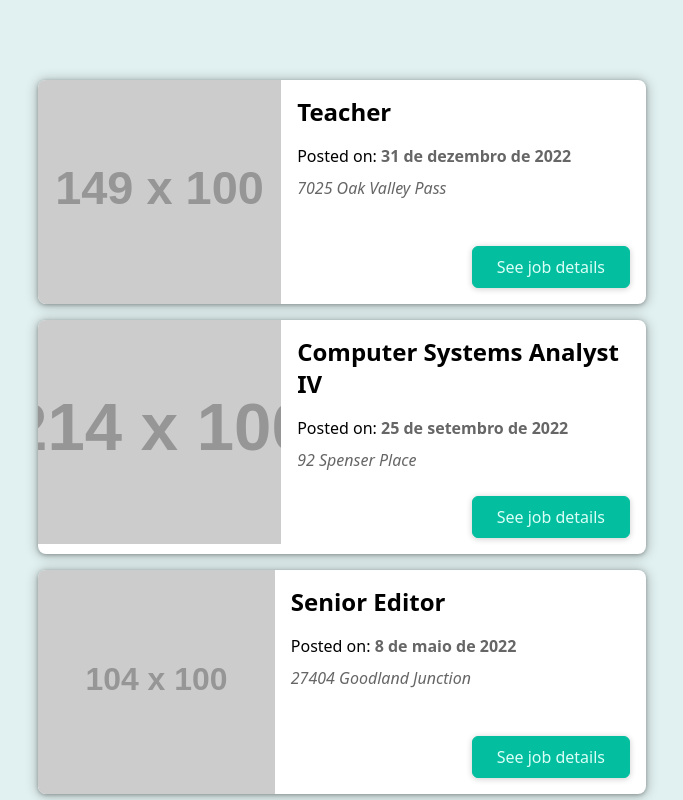
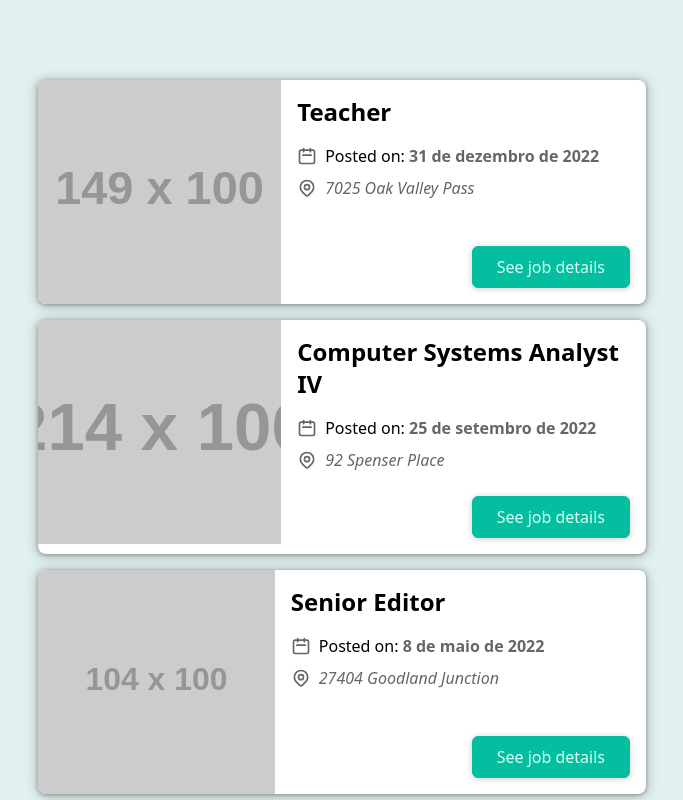
Before and after one commit to eduardomuchak/next-js-course, a Next.js app: page / in a window 1280 px wide. Shown: the top 800 px of the page, without its empty margins (298-981 px from the left). Built offline with nearby package versions, Linux system fonts and the light colour scheme.

Commit message:
style: :art: adiciona icones

```diff
--- /dev/null
+++ b/src/components/icons/address-icon.tsx
@@ -0,0 +1,25 @@
+function AddressIcon() {
+  return (
+    <svg
+      xmlns="http://www.w3.org/2000/svg"
+      fill="none"
+      viewBox="0 0 24 24"
+      stroke="currentColor"
+    >
+      <path
+        strokeLinecap="round"
+        strokeLinejoin="round"
+        strokeWidth={2}
+        d="M17.657 16.657L13.414 20.9a1.998 1.998 0 01-2.827 0l-4.244-4.243a8 8 0 1111.314 0z"
+      />
+      <path
+        strokeLinecap="round"
+        strokeLinejoin="round"
+        strokeWidth={2}
+        d="M15 11a3 3 0 11-6 0 3 3 0 016 0z"
+      />
+    </svg>
+  );
+}
+
+export default AddressIcon;
--- /dev/null
+++ b/src/components/icons/date-icon.tsx
@@ -0,0 +1,19 @@
+function DateIcon() {
+  return (
+    <svg
+      xmlns='http://www.w3.org/2000/svg'
+      fill='none'
+      viewBox='0 0 24 24'
+      stroke='currentColor'
+    >
+      <path
+        strokeLinecap='round'
+        strokeLinejoin='round'
+        strokeWidth={2}
+        d='M8 7V3m8 4V3m-9 8h10M5 21h14a2 2 0 002-2V7a2 2 0 00-2-2H5a2 2 0 00-2 2v12a2 2 0 002 2z'
+      />
+    </svg>
+  );
+}
+
+export default DateIcon;
--- a/src/components/jobs/job-item.tsx
+++ b/src/components/jobs/job-item.tsx
@@ -3,6 +3,9 @@
 
 import styles from './job-item.module.css';
 import { Button } from '../ui/Button';
+import DateIcon from '../icons/date-icon';
+import AddressIcon from '../icons/address-icon';
+import ArrowRightIcon from '../icons/arrow-right-icon';
 
 type Props = {
   job: Job;
@@ -22,11 +25,13 @@
         <div className={styles.summary}>
           <h2 className="text-2xl font-semibold">{job.title}</h2>
           <div className={styles.date}>
+            <DateIcon />
             <p>
               Posted on: <time>{ptBrDate}</time>
             </p>
           </div>
           <div className={styles.address}>
+            <AddressIcon />
             <address>{job.location}</address>
           </div>
         </div>
```
